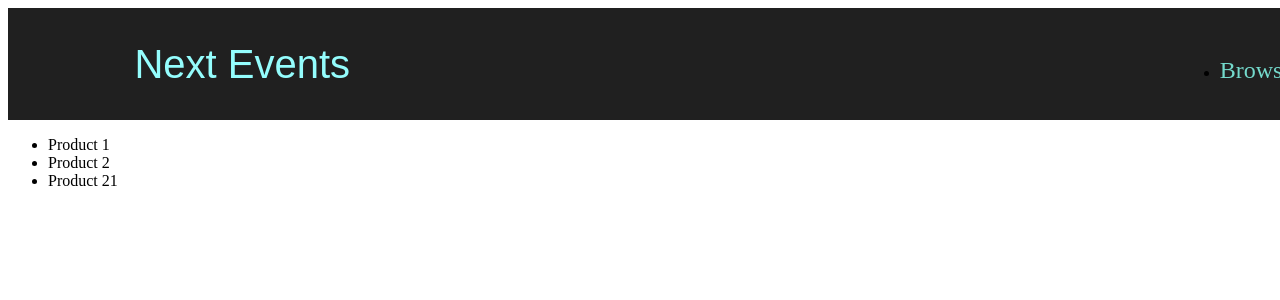
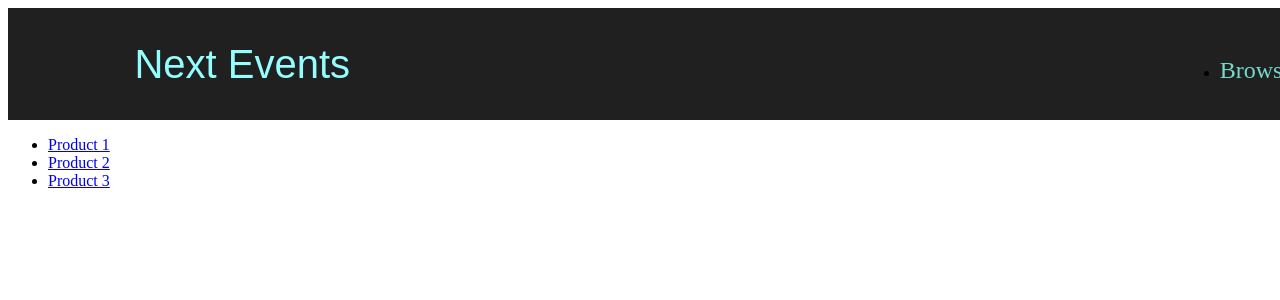
Before and after one commit to dork7/nextjs-demo, a Next.js app: page / in a window 1280 px wide. Shown: the top 300 px of the page. Built offline with nearby package versions, Linux system fonts and the light colour scheme.

Commit message:
static sight generation with dynamic routing

```diff
--- a/data/dummy-data.json
+++ b/data/dummy-data.json
@@ -2,15 +2,18 @@
   "products": [
     {
       "id": "p1",
-      "title": "Product 1"
+      "title": "Product 1",
+      "descp": "descp for product 1"
     },
     {
       "id": "p2",
-      "title": "Product 2"
+      "title": "Product 2",
+      "descp": "descp for product 2"
     },
     {
       "id": "p3",
-      "title": "Product 21"
+      "title": "Product 3",
+      "descp": "descp for product 3"
     }
   ]
 }
--- a/pages/index.tsx
+++ b/pages/index.tsx
@@ -1,6 +1,7 @@
 import React from "react";
 import { readFile, readFileSync } from "fs";
 import path from "path";
+import Link from "next/link";
 
 const HomePage = (props: any) => {
   const { products } = props;
@@ -9,24 +10,37 @@ const HomePage = (props: any) => {
     <div>
       <ul>
         {products.map((product: any) => {
-          return <li key={product.id}>{product.title}</li>;
+          return (
+            <li key={product.id}>
+              <Link href={`/product/${product.id}`}> {product.title}</Link>
+            </li>
+          );
         })}
       </ul>
     </div>
   );
 };
 
-export async function getStaticProps(props: any) {
+export async function getStaticProps(context: any) {
   console.log("Generating....");
   const filePath = path.join(process.cwd(), "data", "dummy-data.json");
   const jsonData: any = await readFileSync(filePath);
   const data = JSON.parse(jsonData);
+
+  if (!data) {
+    return {
+      redirect: {
+        destination: "/no-data",
+      },
+    };
+  }
 
   return {
     props: {
       products: data.products,
     },
     revalidate: 10,
+    // notFound: true, in case if there's any error in fetching data
   };
 }
 
```
Also changed, not shown: pages/product/[pid].tsx (added, +48 -0 lines).
